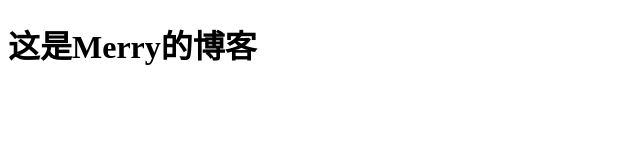
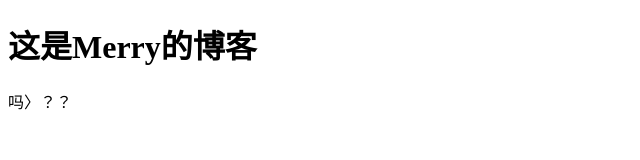
Before and after one commit to Merry909/test_02, a plain HTML site: page index.html in a window 1280 px wide. Shown: the full height of the page, 0-640 px from the left. Drawn offline with Linux system fonts and the light colour scheme.

Commit message:
Update index.html

```diff
--- a/index.html
+++ b/index.html
@@ -6,7 +6,8 @@
 </head>
 <body>
 	<h1>这是Merry的博客</h1>
-	<script>
+
+吗〉？？<script>
 
 	</script>
 </body>
```
